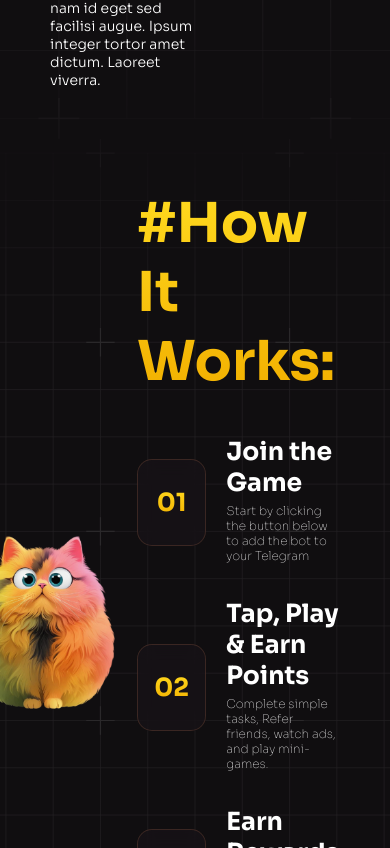
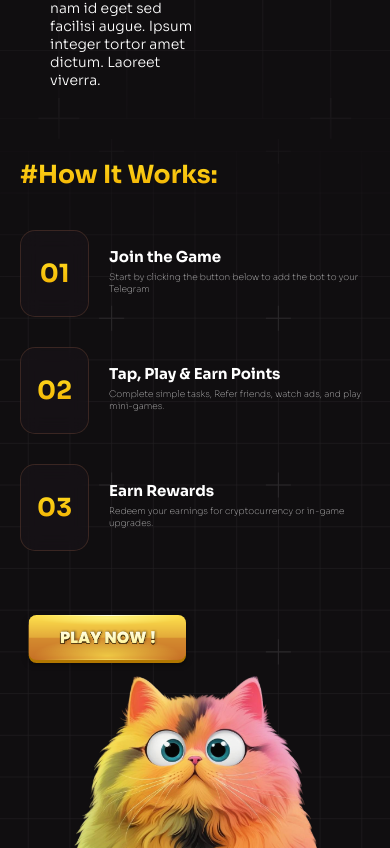
Before and after one commit to 0xdegend/ripple-cat, a React (Create React App) app: page / in a window 390 px wide. Shown: the part 2416-3264 px from the top of the page. Built offline with nearby package versions, Linux system fonts and the light colour scheme.

Commit message:
Implementing Roadmap

```diff
--- a/src/components/HowItWorks/HowItWorks.css
+++ b/src/components/HowItWorks/HowItWorks.css
@@ -98,3 +98,31 @@
   font-size: 12px;
   margin-bottom: 5px;
 }
+@media (max-width: 768px) {
+  .how-it-works-container {
+    padding: 20px;
+  }
+  .how-it-works-main-text > h3 {
+    font-size: 25px;
+  }
+  .how-it-works-details {
+    flex-direction: column-reverse;
+  }
+  .how-it-works-illustration > img {
+    left: 0%;
+  }
+  .how-it-works-text {
+    width: 100%;
+    margin-left: 0%;
+  }
+  .pointer-main-text {
+    width: 100%;
+    margin-left: 0%;
+  }
+  .pointer-main-text > h5 {
+    font-size: 15px;
+  }
+  .pointer-main-text > p {
+    font-size: 9px;
+  }
+}
--- a/src/components/RoadMap/RoadMap.css
+++ b/src/components/RoadMap/RoadMap.css
@@ -46,3 +46,14 @@
 .roadmap-illustration > img {
   width: 80%;
 }
+@media (max-width: 768px) {
+  .roadmap-container {
+    padding: 20px;
+  }
+  .roadmap-main-text > h3 {
+    font-size: 25px;
+  }
+  .roadmap-illustration > img {
+    width: 100%;
+  }
+}
```
